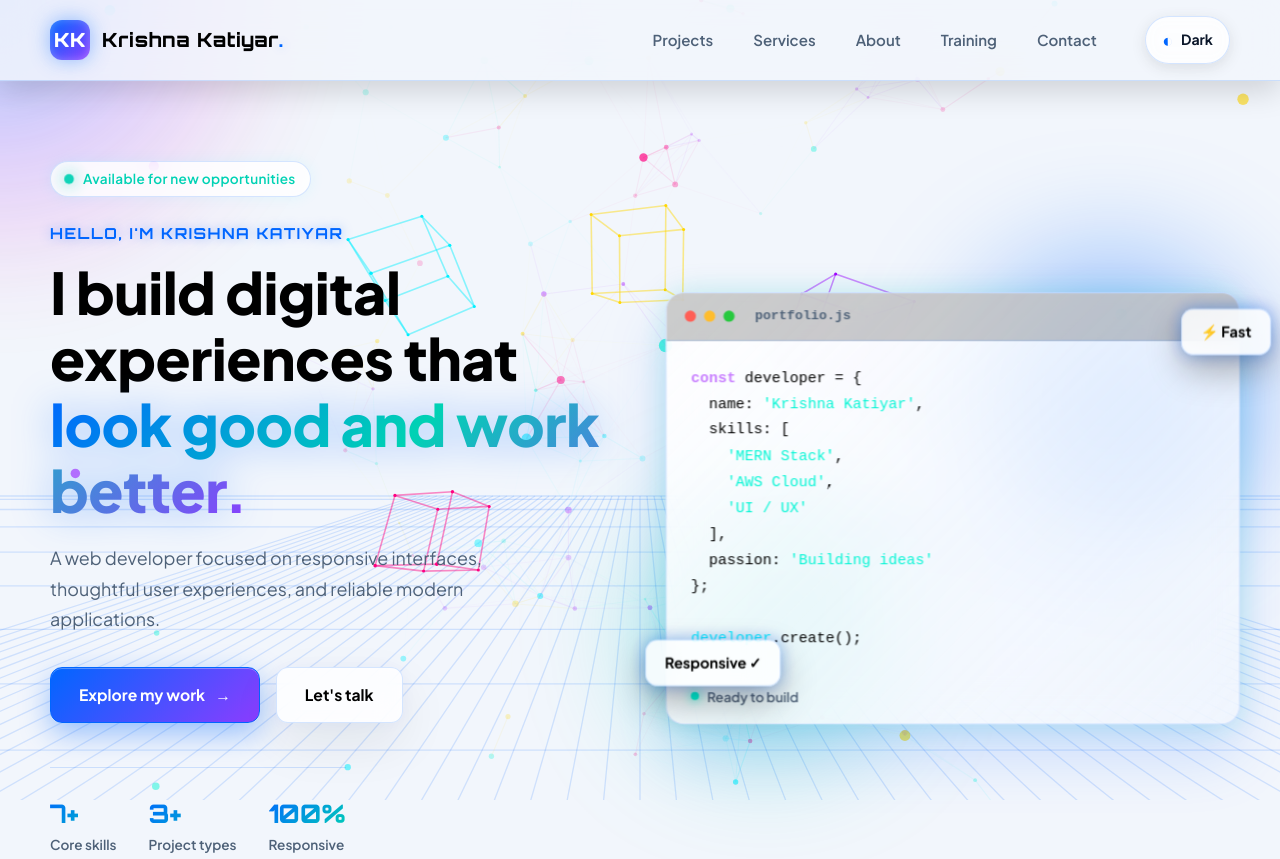
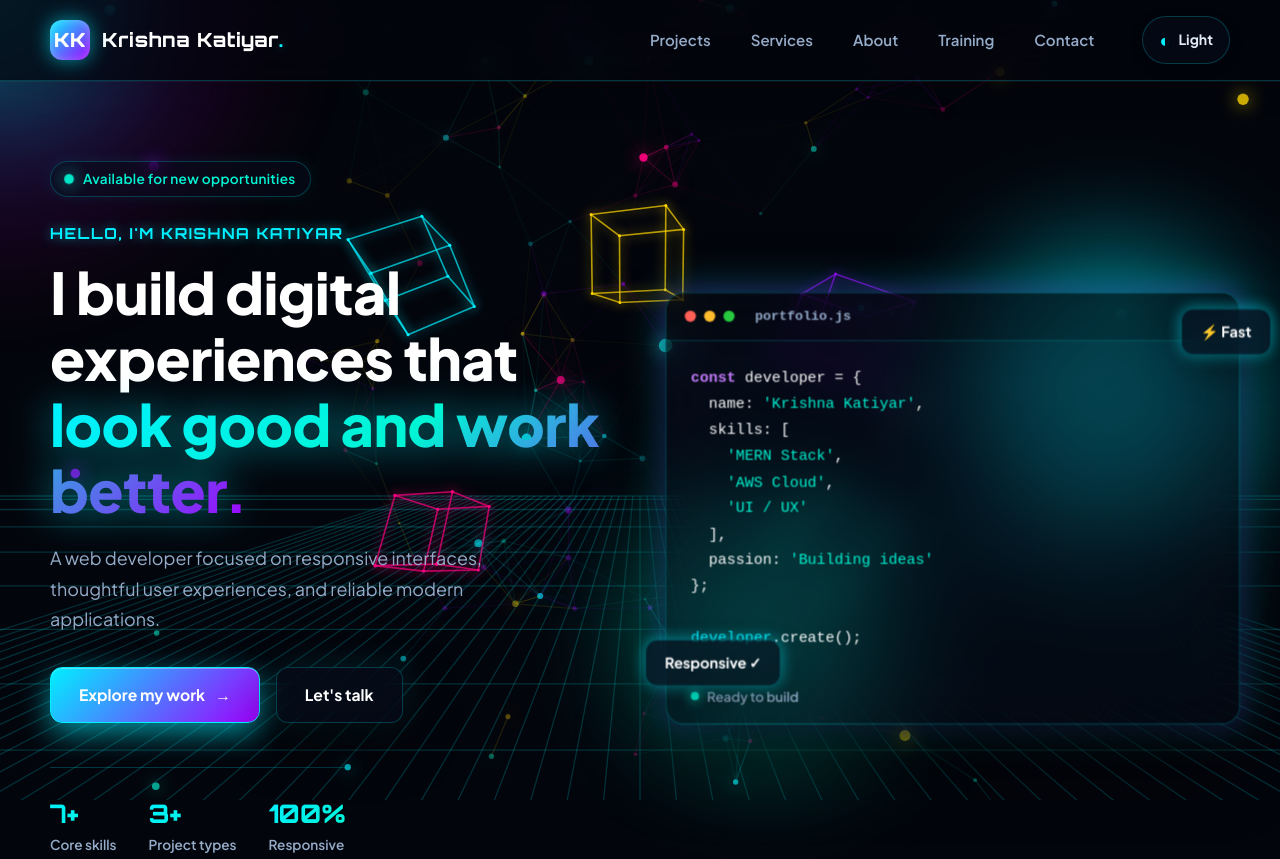
Before and after one commit to krishnakatiyar1/portfolio, a website: page index.html in a window 1280 px wide. Shown: the top 859 px of the page. Drawn offline with Linux system fonts and the light colour scheme; animation ran at ten frames a second.

Commit message:
Set default theme to dark mode

```diff
--- a/index.html
+++ b/index.html
@@ -10,7 +10,7 @@
     <link rel="stylesheet" href="index.css">
     <title>Krishna Katiyar | Web Developer</title>
 </head>
-<body id="top">
+<body id="top" class="dark-mode">
     <!-- 3D Dynamic Background Canvas -->
     <canvas id="bg-canvas" aria-hidden="true"></canvas>
 
@@ -280,9 +280,8 @@
             themeToggle.setAttribute('aria-label', `Switch to ${isDark ? 'light' : 'dark'} mode`);
         }
 
-        const prefersDark = window.matchMedia('(prefers-color-scheme: dark)').matches;
         const storedTheme = localStorage.getItem('theme');
-        const initialDark = storedTheme ? storedTheme === 'dark' : prefersDark;
+        const initialDark = storedTheme ? storedTheme === 'dark' : true;
         root.classList.toggle('dark-mode', initialDark);
         updateTheme(initialDark);
 
```
